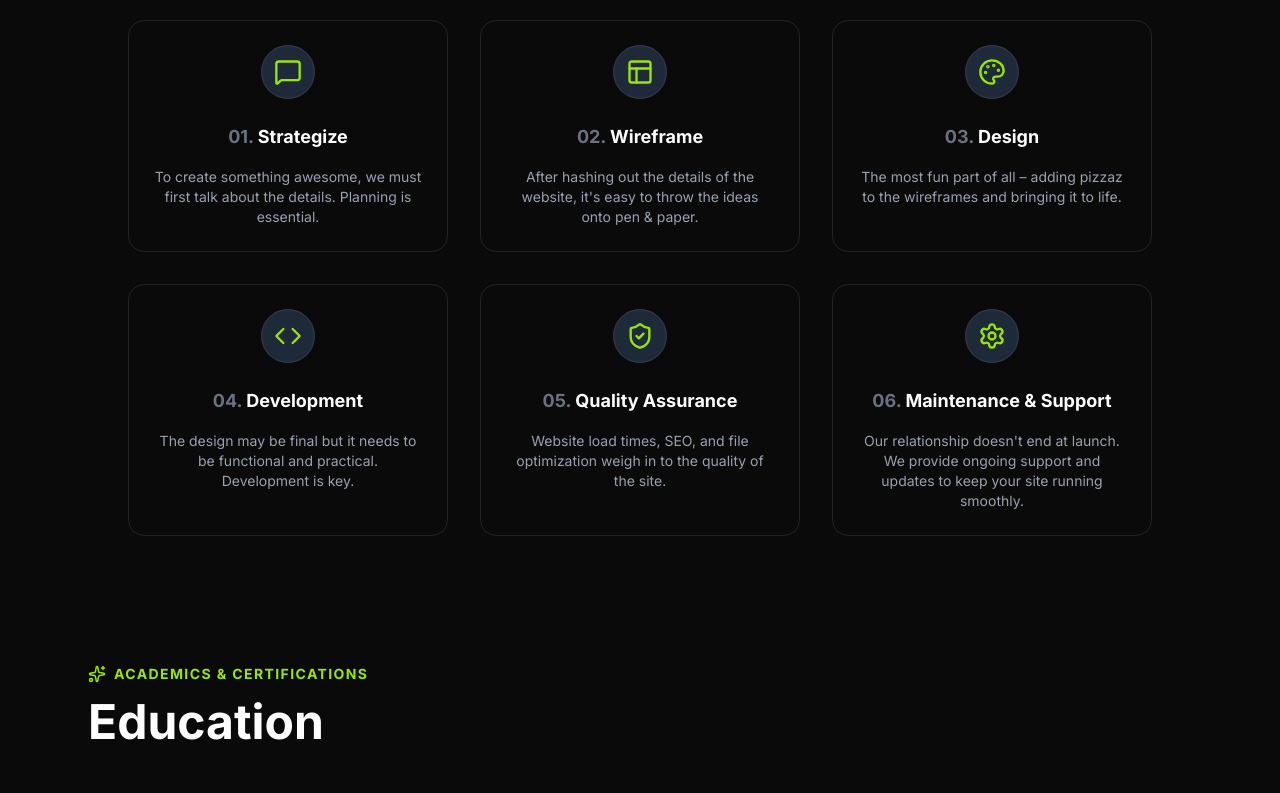
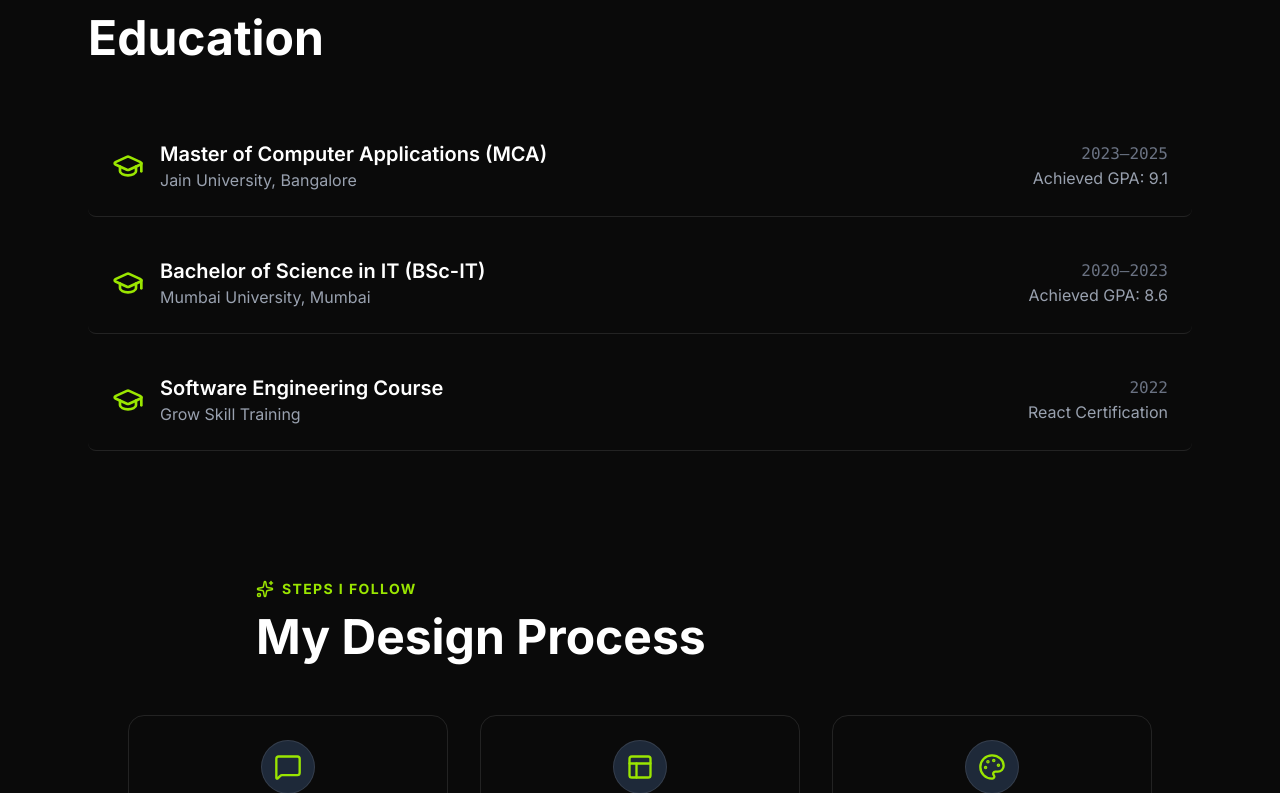
Before and after one commit to Amandubey211/Amandubey.dev, a Next.js app: page /about in a window 1280 px wide. Shown: the part 2667-3460 px from the top of the page. Built offline with nearby package versions, Linux system fonts and the light colour scheme; no server answers.

Commit message:
About page Sections Re-ordering

```diff
--- a/src/app/about/page.tsx
+++ b/src/app/about/page.tsx
@@ -18,8 +18,8 @@ export default function AboutPage() {
         <AboutHero />
         <SkillsShowcase />
         <WorkHistory />
+        <Education />
         <DesignProcess />
-        <Education />
       </div>
     </main>
   );
```
